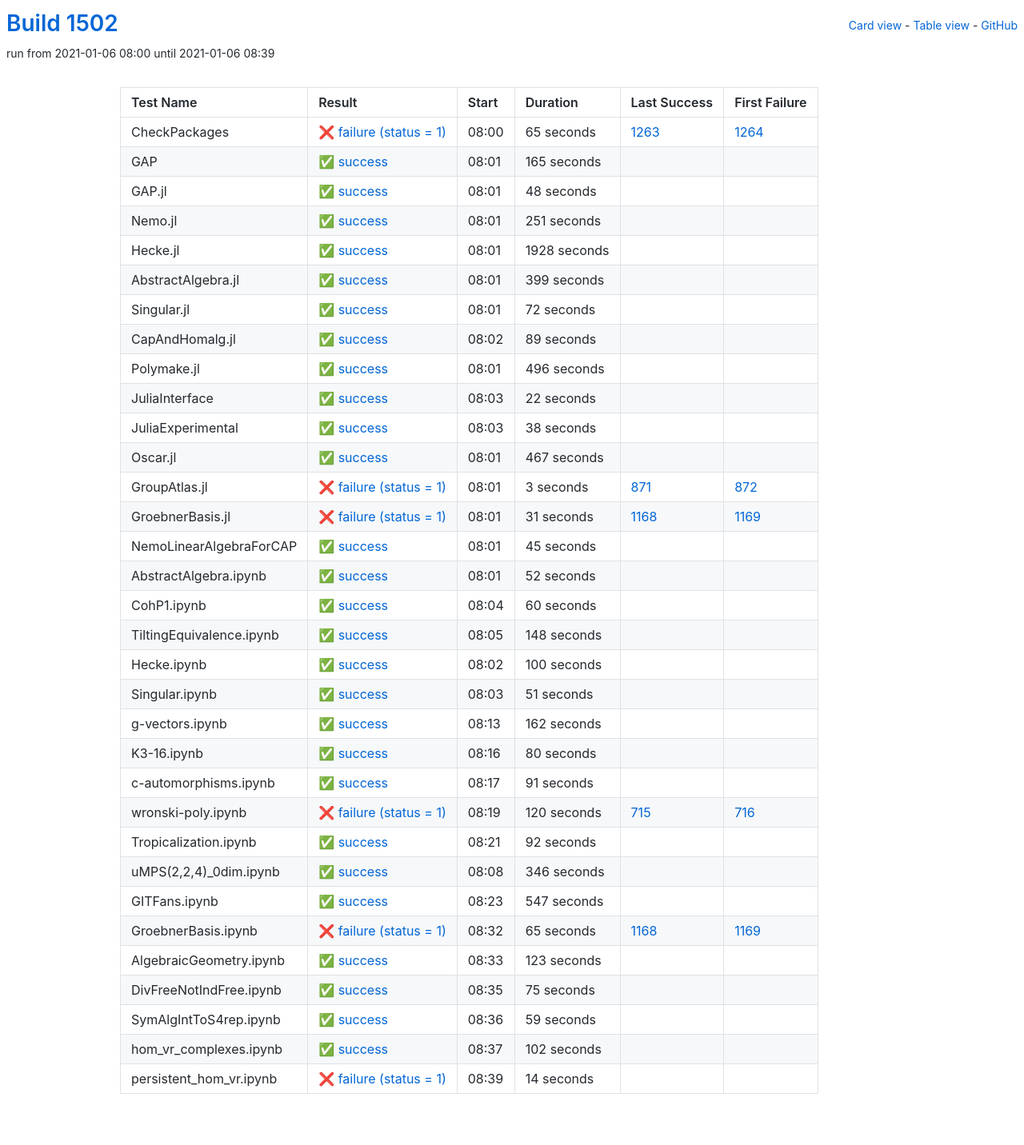
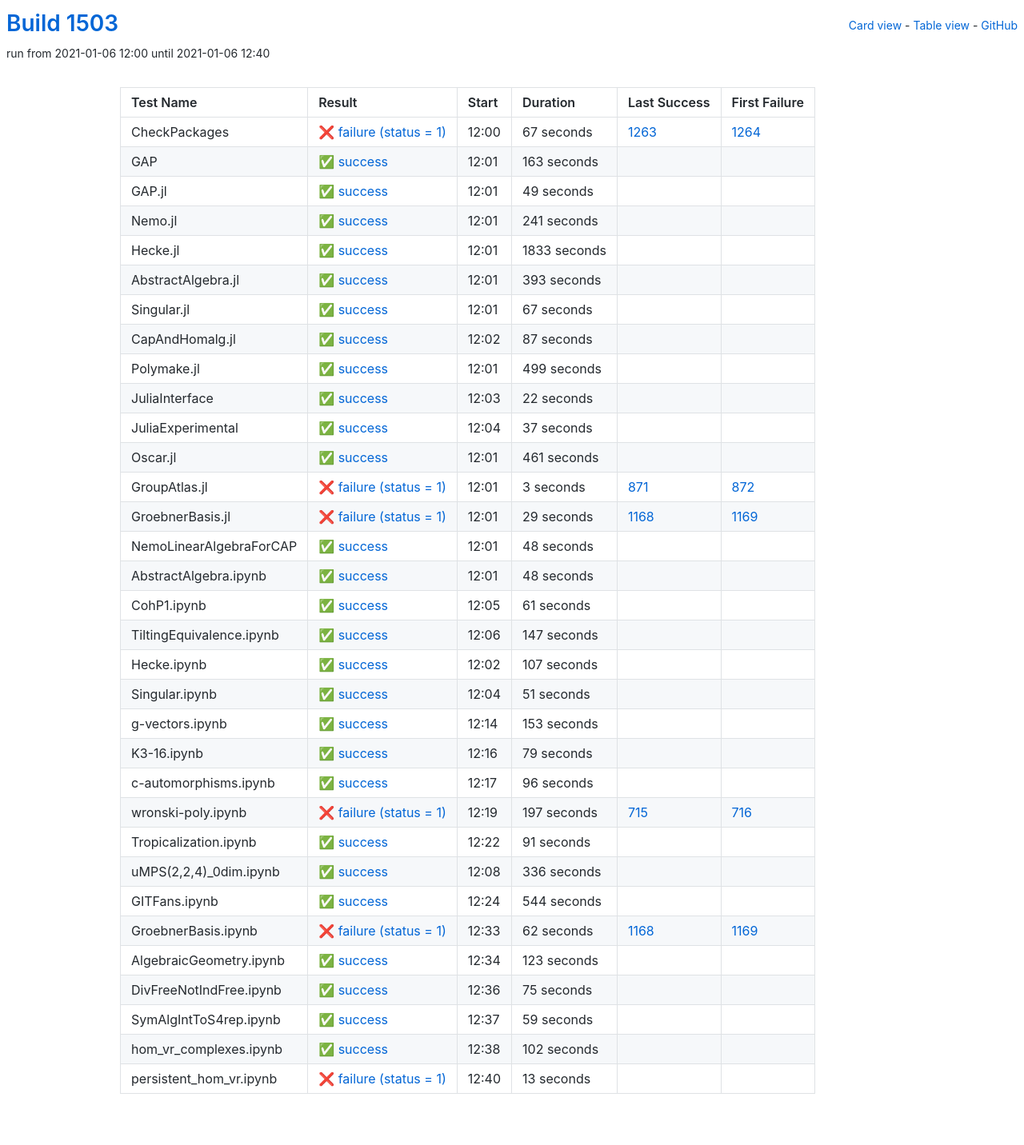
Before and after one commit to oscar-system/oscar-ci-status-stable, a Jekyll site: the page built from table.html, in a window 1280 px wide. Shown: the whole page at 80% size. Built offline with Jekyll 4.4.1, drawn with Linux system fonts in a browser that asks for light colours.

Commit message:
Build #1503

```diff
--- a/_data/ci.yml
+++ b/_data/ci.yml
@@ -1,6 +1,6 @@
 ---
-build: 1502
-build_url: https://oscarci.mathematik.uni-kl.de/job/oscar-stable/1502/
+build: 1503
+build_url: https://oscarci.mathematik.uni-kl.de/job/oscar-stable/1503/
 job: oscar-stable
 organization: oscar-system
 repo: oscar-ci-status-stable
@@ -8,116 +8,116 @@ repourl: https://github.com/oscar-system/oscar-ci-status-stable
 tests:
 - name: CheckPackages
   id: checkpackages
-  log: https://oscarci.mathematik.uni-kl.de/job/oscar-stable/1502/artifact/logs/build-1502/CheckPackages.log
-  start: 2021-01-06 08:00
+  log: https://oscarci.mathematik.uni-kl.de/job/oscar-stable/1503/artifact/logs/build-1503/CheckPackages.log
+  start: 2021-01-06 12:00
   success: false
   exitcode: 1
   status: failure
-  duration: 65
+  duration: 67
   last_success: 1263
   last_success_url: https://oscarci.mathematik.uni-kl.de/job/oscar-stable/1263/
   first_failure: 1264
   first_failure_url: https://oscarci.mathematik.uni-kl.de/job/oscar-stable/1264/
 - name: GAP
   id: gap
-  log: https://oscarci.mathematik.uni-kl.de/job/oscar-stable/1502/artifact/logs/build-1502/GAP.log
-  start: 2021-01-06 08:01
+  log: https://oscarci.mathematik.uni-kl.de/job/oscar-stable/1503/artifact/logs/build-1503/GAP.log
+  start: 2021-01-06 12:01
   success: true
   exitcode: 0
   status: success
-  duration: 165
+  duration: 163
   last_success: false
   last_success_url:
   first_failure: false
   first_failure_url:
 - name: GAP.jl
   id: gap-jl
-  log: https://oscarci.mathematik.uni-kl.de/job/oscar-stable/1502/artifact/logs/build-1502/GAP.jl.log
-  start: 2021-01-06 08:01
+  log: https://oscarci.mathematik.uni-kl.de/job/oscar-stable/1503/artifact/logs/build-1503/GAP.jl.log
+  start: 2021-01-06 12:01
   success: true
   exitcode: 0
   status: success
-  duration: 48
+  duration: 49
   last_success: false
   last_success_url:
   first_failure: false
   first_failure_url:
 - name: Nemo.jl
   id: nemo-jl
-  log: https://oscarci.mathematik.uni-kl.de/job/oscar-stable/1502/artifact/logs/build-1502/Nemo.jl.log
-  start: 2021-01-06 08:01
+  log: https://oscarci.mathematik.uni-kl.de/job/oscar-stable/1503/artifact/logs/build-1503/Nemo.jl.log
+  start: 2021-01-06 12:01
   success: true
   exitcode: 0
   status: success
-  duration: 251
+  duration: 241
   last_success: false
   last_success_url:
   first_failure: false
   first_failure_url:
 - name: Hecke.jl
   id: hecke-jl
-  log: https://oscarci.mathematik.uni-kl.de/job/oscar-stable/1502/artifact/logs/build-1502/Hecke.jl.log
-  start: 2021-01-06 08:01
+  log: https://oscarci.mathematik.uni-kl.de/job/oscar-stable/1503/artifact/logs/build-1503/Hecke.jl.log
+  start: 2021-01-06 12:01
   success: true
   exitcode: 0
   status: success
-  duration: 1928
+  duration: 1833
   last_success: false
   last_success_url:
   first_failure: false
   first_failure_url:
 - name: AbstractAlgebra.jl
   id: abstractalgebra-jl
-  log: https://oscarci.mathematik.uni-kl.de/job/oscar-stable/1502/artifact/logs/build-1502/AbstractAlgebra.jl.log
-  start: 2021-01-06 08:01
+  log: https://oscarci.mathematik.uni-kl.de/job/oscar-stable/1503/artifact/logs/build-1503/AbstractAlgebra.jl.log
+  start: 2021-01-06 12:01
   success: true
   exitcode: 0
   status: success
-  duration: 399
+  duration: 393
   last_success: false
   last_success_url:
   first_failure: false
   first_failure_url:
 - name: Singular.jl
   id: singular-jl
-  log: https://oscarci.mathematik.uni-kl.de/job/oscar-stable/1502/artifact/logs/build-1502/Singular.jl.log
-  start: 2021-01-06 08:01
+  log: https://oscarci.mathematik.uni-kl.de/job/oscar-stable/1503/artifact/logs/build-1503/Singular.jl.log
+  start: 2021-01-06 12:01
   success: true
   exitcode: 0
   status: success
-  duration: 72
+  duration: 67
   last_success: false
   last_success_url:
   first_failure: false
   first_failure_url:
 - name: CapAndHomalg.jl
   id: capandhomalg-jl
-  log: https://oscarci.mathematik.uni-kl.de/job/oscar-stable/1502/artifact/logs/build-1502/CapAndHomalg.jl.log
-  start: 2021-01-06 08:02
+  log: https://oscarci.mathematik.uni-kl.de/job/oscar-stable/1503/artifact/logs/build-1503/CapAndHomalg.jl.log
+  start: 2021-01-06 12:02
   success: true
   exitcode: 0
   status: success
-  duration: 89
+  duration: 87
   last_success: false
   last_success_url:
   first_failure: false
   first_failure_url:
 - name: Polymake.jl
   id: polymake-jl
-  log: https://oscarci.mathematik.uni-kl.de/job/oscar-stable/1502/artifact/logs/build-1502/Polymake.jl.log
-  start: 2021-01-06 08:01
+  log: https://oscarci.mathematik.uni-kl.de/job/oscar-stable/1503/artifact/logs/build-1503/Polymake.jl.log
+  start: 2021-01-06 12:01
   success: true
   exitcode: 0
   status: success
-  duration: 496
+  duration: 499
   last_success: false
   last_success_url:
   first_failure: false
   first_failure_url:
 - name: JuliaInterface
   id: juliainterface
-  log: https://oscarci.mathematik.uni-kl.de/job/oscar-stable/1502/artifact/logs/build-1502/JuliaInterface.log
-  start: 2021-01-06 08:03
+  log: https://oscarci.mathematik.uni-kl.de/job/oscar-stable/1503/artifact/logs/build-1503/JuliaInterface.log
+  start: 2021-01-06 12:03
   success: true
   exitcode: 0
   status: success
@@ -128,32 +128,32 @@ tests:
   first_failure_url:
 - name: JuliaExperimental
   id: juliaexperimental
-  log: https://oscarci.mathematik.uni-kl.de/job/oscar-stable/1502/artifact/logs/build-1502/JuliaExperimental.log
-  start: 2021-01-06 08:03
+  log: https://oscarci.mathematik.uni-kl.de/job/oscar-stable/1503/artifact/logs/build-1503/JuliaExperimental.log
+  start: 2021-01-06 12:04
   success: true
   exitcode: 0
   status: success
-  duration: 38
+  duration: 37
   last_success: false
   last_success_url:
   first_failure: false
   first_failure_url:
 - name: Oscar.jl
   id: oscar-jl
-  log: https://oscarci.mathematik.uni-kl.de/job/oscar-stable/1502/artifact/logs/build-1502/Oscar.jl.log
-  start: 2021-01-06 08:01
+  log: https://oscarci.mathematik.uni-kl.de/job/oscar-stable/1503/artifact/logs/build-1503/Oscar.jl.log
+  start: 2021-01-06 12:01
   success: true
   exitcode: 0
   status: success
-  duration: 467
+  duration: 461
   last_success: false
   last_success_url:
   first_failure: false
   first_failure_url:
 - name: GroupAtlas.jl
   id: groupatlas-jl
-  log: https://oscarci.mathematik.uni-kl.de/job/oscar-stable/1502/artifact/logs/build-1502/GroupAtlas.jl.log
-  start: 2021-01-06 08:01
+  log: https://oscarci.mathematik.uni-kl.de/job/oscar-stable/1503/artifact/logs/build-1503/GroupAtlas.jl.log
+  start: 2021-01-06 12:01
   success: false
   exitcode: 1
   status: failure
@@ -164,80 +164,80 @@ tests:
   first_failure_url: https://oscarci.mathematik.uni-kl.de/job/oscar-stable/872/
 - name: GroebnerBasis.jl
   id: groebnerbasis-jl
-  log: https://oscarci.mathematik.uni-kl.de/job/oscar-stable/1502/artifact/logs/build-1502/GroebnerBasis.jl.log
-  start: 2021-01-06 08:01
+  log: https://oscarci.mathematik.uni-kl.de/job/oscar-stable/1503/artifact/logs/build-1503/GroebnerBasis.jl.log
+  start: 2021-01-06 12:01
   success: false
   exitcode: 1
   status: failure
-  duration: 31
+  duration: 29
   last_success: 1168
   last_success_url: https://oscarci.mathematik.uni-kl.de/job/oscar-stable/1168/
   first_failure: 1169
   first_failure_url: https://oscarci.mathematik.uni-kl.de/job/oscar-stable/1169/
 - name: NemoLinearAlgebraForCAP
   id: nemolinearalgebraforcap
-  log: https://oscarci.mathematik.uni-kl.de/job/oscar-stable/1502/artifact/logs/build-1502/NemoLinearAlgebraForCAP.log
-  start: 2021-01-06 08:01
+  log: https://oscarci.mathematik.uni-kl.de/job/oscar-stable/1503/artifact/logs/build-1503/NemoLinearAlgebraForCAP.log
+  start: 2021-01-06 12:01
   success: true
   exitcode: 0
   status: success
-  duration: 45
+  duration: 48
   last_success: false
   last_success_url:
   first_failure: false
   first_failure_url:
 - name: AbstractAlgebra.ipynb
   id: abstractalgebra-ipynb
-  log: https://oscarci.mathematik.uni-kl.de/job/oscar-stable/1502/artifact/logs/build-1502/AbstractAlgebra.ipynb.log
-  start: 2021-01-06 08:01
+  log: https://oscarci.mathematik.uni-kl.de/job/oscar-stable/1503/artifact/logs/build-1503/AbstractAlgebra.ipynb.log
+  start: 2021-01-06 12:01
   success: true
   exitcode: 0
   status: success
-  duration: 52
+  duration: 48
   last_success: false
   last_success_url:
   first_failure: false
   first_failure_url:
 - name: CohP1.ipynb
   id: cohp1-ipynb
-  log: https://oscarci.mathematik.uni-kl.de/job/oscar-stable/1502/artifact/logs/build-1502/CohP1.ipynb.log
-  start: 2021-01-06 08:04
+  log: https://oscarci.mathematik.uni-kl.de/job/oscar-stable/1503/artifact/logs/build-1503/CohP1.ipynb.log
+  start: 2021-01-06 12:05
   success: true
   exitcode: 0
   status: success
-  duration: 60
+  duration: 61
   last_success: false
   last_success_url:
   first_failure: false
   first_failure_url:
 - name: TiltingEquivalence.ipynb
   id: tiltingequivalence-ipynb
-  log: https://oscarci.mathematik.uni-kl.de/job/oscar-stable/1502/artifact/logs/build-1502/TiltingEquivalence.ipynb.log
-  start: 2021-01-06 08:05
+  log: https://oscarci.mathematik.uni-kl.de/job/oscar-stable/1503/artifact/logs/build-1503/TiltingEquivalence.ipynb.log
+  start: 2021-01-06 12:06
   success: true
   exitcode: 0
   status: success
-  duration: 148
+  duration: 147
   last_success: false
   last_success_url:
   first_failure: false
   first_failure_url:
 - name: Hecke.ipynb
   id: hecke-ipynb
-  log: https://oscarci.mathematik.uni-kl.de/job/oscar-stable/1502/artifact/logs/build-1502/Hecke.ipynb.log
-  start: 2021-01-06 08:02
+  log: https://oscarci.mathematik.uni-kl.de/job/oscar-stable/1503/artifact/logs/build-1503/Hecke.ipynb.log
+  start: 2021-01-06 12:02
   success: true
   exitcode: 0
   status: success
-  duration: 100
+  duration: 107
   last_success: false
   last_success_url:
   first_failure: false
   first_failure_url:
 - name: Singular.ipynb
   id: singular-ipynb
-  log: https://oscarci.mathematik.uni-kl.de/job/oscar-stable/1502/artifact/logs/build-1502/Singular.ipynb.log
-  start: 2021-01-06 08:03
+  log: https://oscarci.mathematik.uni-kl.de/job/oscar-stable/1503/artifact/logs/build-1503/Singular.ipynb.log
+  start: 2021-01-06 12:04
   success: true
   exitcode: 0
   status: success
@@ -248,32 +248,56 @@ tests:
   first_failure_url:
 - name: g-vectors.ipynb
   id: g-vectors-ipynb
-  log: https://oscarci.mathematik.uni-kl.de/job/oscar-stable/1502/artifact/logs/build-1502/g-vectors.ipynb.log
-  start: 2021-01-06 08:13
+  log: https://oscarci.mathematik.uni-kl.de/job/oscar-stable/1503/artifact/logs/build-1503/g-vectors.ipynb.log
+  start: 2021-01-06 12:14
   success: true
   exitcode: 0
   status: success
-  duration: 162
+  duration: 153
   last_success: false
   last_success_url:
   first_failure: false
   first_failure_url:
 - name: K3-16.ipynb
   id: k3-16-ipynb
-  log: https://oscarci.mathematik.uni-kl.de/job/oscar-stable/1502/artifact/logs/build-1502/K3-16.ipynb.log
-  start: 2021-01-06 08:16
+  log: https://oscarci.mathematik.uni-kl.de/job/oscar-stable/1503/artifact/logs/build-1503/K3-16.ipynb.log
+  start: 2021-01-06 12:16
   success: true
   exitcode: 0
   status: success
-  duration: 80
+  duration: 79
   last_success: false
   last_success_url:
   first_failure: false
   first_failure_url:
 - name: c-automorphisms.ipynb
   id: c-automorphisms-ipynb
-  log: https://oscarci.mathematik.uni-kl.de/job/oscar-stable/1502/artifact/logs/build-1502/c-automorphisms.ipynb.log
-  start: 2021-01-06 08:17
+  log: https://oscarci.mathematik.uni-kl.de/job/oscar-stable/1503/artifact/logs/build-1503/c-automorphisms.ipynb.log
+  start: 2021-01-06 12:17
+  success: true
+  exitcode: 0
+  status: success
+  duration: 96
+  last_success: false
+  last_success_url:
+  first_failure: false
+  first_failure_url:
+- name: wronski-poly.ipynb
+  id: wronski-poly-ipynb
+  log: https://oscarci.mathematik.uni-kl.de/job/oscar-stable/1503/artifact/logs/build-1503/wronski-poly.ipynb.log
+  start: 2021-01-06 12:19
+  success: false
+  exitcode: 1
+  status: failure
+  duration: 197
+  last_success: 715
+  last_success_url: https://oscarci.mathematik.uni-kl.de/job/oscar-stable/715/
+  first_failure: 716
+  first_failure_url: https://oscarci.mathematik.uni-kl.de/job/oscar-stable/716/
+- name: Tropicalization.ipynb
+  id: tropicalization-ipynb
+  log: https://oscarci.mathematik.uni-kl.de/job/oscar-stable/1503/artifact/logs/build-1503/Tropicalization.ipynb.log
+  start: 2021-01-06 12:22
   success: true
   exitcode: 0
   status: success
@@ -282,70 +306,46 @@ tests:
   last_success_url:
   first_failure: false
   first_failure_url:
-- name: wronski-poly.ipynb
-  id: wronski-poly-ipynb
-  log: https://oscarci.mathematik.uni-kl.de/job/oscar-stable/1502/artifact/logs/build-1502/wronski-poly.ipynb.log
-  start: 2021-01-06 08:19
-  success: false
-  exitcode: 1
-  status: failure
-  duration: 120
-  last_success: 715
-  last_success_url: https://oscarci.mathematik.uni-kl.de/job/oscar-stable/715/
-  first_failure: 716
-  first_failure_url: https://oscarci.mathematik.uni-kl.de/job/oscar-stable/716/
-- name: Tropicalization.ipynb
-  id: tropicalization-ipynb
-  log: https://oscarci.mathematik.uni-kl.de/job/oscar-stable/1502/artifact/logs/build-1502/Tropicalization.ipynb.log
-  start: 2021-01-06 08:21
+- name: uMPS(2,2,4)_0dim.ipynb
+  id: umps-2-2-4-0dim-ipynb
+  log: https://oscarci.mathematik.uni-kl.de/job/oscar-stable/1503/artifact/logs/build-1503/uMPS-2-2-4-_0dim.ipynb.log
+  start: 2021-01-06 12:08
   success: true
   exitcode: 0
   status: success
-  duration: 92
-  last_success: false
-  last_success_url:
-  first_failure: false
-  first_failure_url:
-- name: uMPS(2,2,4)_0dim.ipynb
-  id: umps-2-2-4-0dim-ipynb
-  log: https://oscarci.mathematik.uni-kl.de/job/oscar-stable/1502/artifact/logs/build-1502/uMPS-2-2-4-_0dim.ipynb.log
-  start: 2021-01-06 08:08
-  success: true
-  exitcode: 0
-  status: success
-  duration: 346
+  duration: 336
   last_success: false
   last_success_url:
   first_failure: false
   first_failure_url:
 - name: GITFans.ipynb
   id: gitfans-ipynb
-  log: https://oscarci.mathematik.uni-kl.de/job/oscar-stable/1502/artifact/logs/build-1502/GITFans.ipynb.log
-  start: 2021-01-06 08:23
+  log: https://oscarci.mathematik.uni-kl.de/job/oscar-stable/1503/artifact/logs/build-1503/GITFans.ipynb.log
+  start: 2021-01-06 12:24
   success: true
   exitcode: 0
   status: success
-  duration: 547
+  duration: 544
   last_success: false
   last_success_url:
   first_failure: false
   first_failure_url:
 - name: GroebnerBasis.ipynb
   id: groebnerbasis-ipynb
-  log: https://oscarci.mathematik.uni-kl.de/job/oscar-stable/1502/artifact/logs/build-1502/GroebnerBasis.ipynb.log
-  start: 2021-01-06 08:32
+  log: https://oscarci.mathematik.uni-kl.de/job/oscar-stable/1503/artifact/logs/build-1503/GroebnerBasis.ipynb.log
+  start: 2021-01-06 12:33
   success: false
   exitcode: 1
   status: failure
-  duration: 65
+  duration: 62
   last_success: 1168
   last_success_url: https://oscarci.mathematik.uni-kl.de/job/oscar-stable/1168/
   first_failure: 1169
   first_failure_url: https://oscarci.mathematik.uni-kl.de/job/oscar-stable/1169/
 - name: AlgebraicGeometry.ipynb
   id: algebraicgeometry-ipynb
-  log: https://oscarci.mathematik.uni-kl.de/job/oscar-stable/1502/artifact/logs/build-1502/AlgebraicGeometry.ipynb.log
-  start: 2021-01-06 08:33
+  log: https://oscarci.mathematik.uni-kl.de/job/oscar-stable/1503/artifact/logs/build-1503/AlgebraicGeometry.ipynb.log
+  start: 2021-01-06 12:34
   success: true
   exitcode: 0
   status: success
@@ -356,8 +356,8 @@ tests:
   first_failure_url:
 - name: DivFreeNotIndFree.ipynb
   id: divfreenotindfree-ipynb
-  log: https://oscarci.mathematik.uni-kl.de/job/oscar-stable/1502/artifact/logs/build-1502/DivFreeNotIndFree.ipynb.log
-  start: 2021-01-06 08:35
+  log: https://oscarci.mathematik.uni-kl.de/job/oscar-stable/1503/artifact/logs/build-1503/DivFreeNotIndFree.ipynb.log
+  start: 2021-01-06 12:36
   success: true
   exitcode: 0
   status: success
@@ -368,8 +368,8 @@ tests:
   first_failure_url:
 - name: SymAlgIntToS4rep.ipynb
   id: symalginttos4rep-ipynb
-  log: https://oscarci.mathematik.uni-kl.de/job/oscar-stable/1502/artifact/logs/build-1502/SymAlgIntToS4rep.ipynb.log
-  start: 2021-01-06 08:36
+  log: https://oscarci.mathematik.uni-kl.de/job/oscar-stable/1503/artifact/logs/build-1503/SymAlgIntToS4rep.ipynb.log
+  start: 2021-01-06 12:37
   success: true
   exitcode: 0
   status: success
@@ -380,8 +380,8 @@ tests:
   first_failure_url:
 - name: hom_vr_complexes.ipynb
   id: hom-vr-complexes-ipynb
-  log: https://oscarci.mathematik.uni-kl.de/job/oscar-stable/1502/artifact/logs/build-1502/hom_vr_complexes.ipynb.log
-  start: 2021-01-06 08:37
+  log: https://oscarci.mathematik.uni-kl.de/job/oscar-stable/1503/artifact/logs/build-1503/hom_vr_complexes.ipynb.log
+  start: 2021-01-06 12:38
   success: true
   exitcode: 0
   status: success
@@ -392,12 +392,12 @@ tests:
   first_failure_url:
 - name: persistent_hom_vr.ipynb
   id: persistent-hom-vr-ipynb
-  log: https://oscarci.mathematik.uni-kl.de/job/oscar-stable/1502/artifact/logs/build-1502/persistent_hom_vr.ipynb.log
-  start: 2021-01-06 08:39
+  log: https://oscarci.mathematik.uni-kl.de/job/oscar-stable/1503/artifact/logs/build-1503/persistent_hom_vr.ipynb.log
+  start: 2021-01-06 12:40
   success: false
   exitcode: 1
   status: failure
-  duration: 14
+  duration: 13
   last_success: false
   last_success_url:
   first_failure: false
```
Also changed, not shown: README.md.
